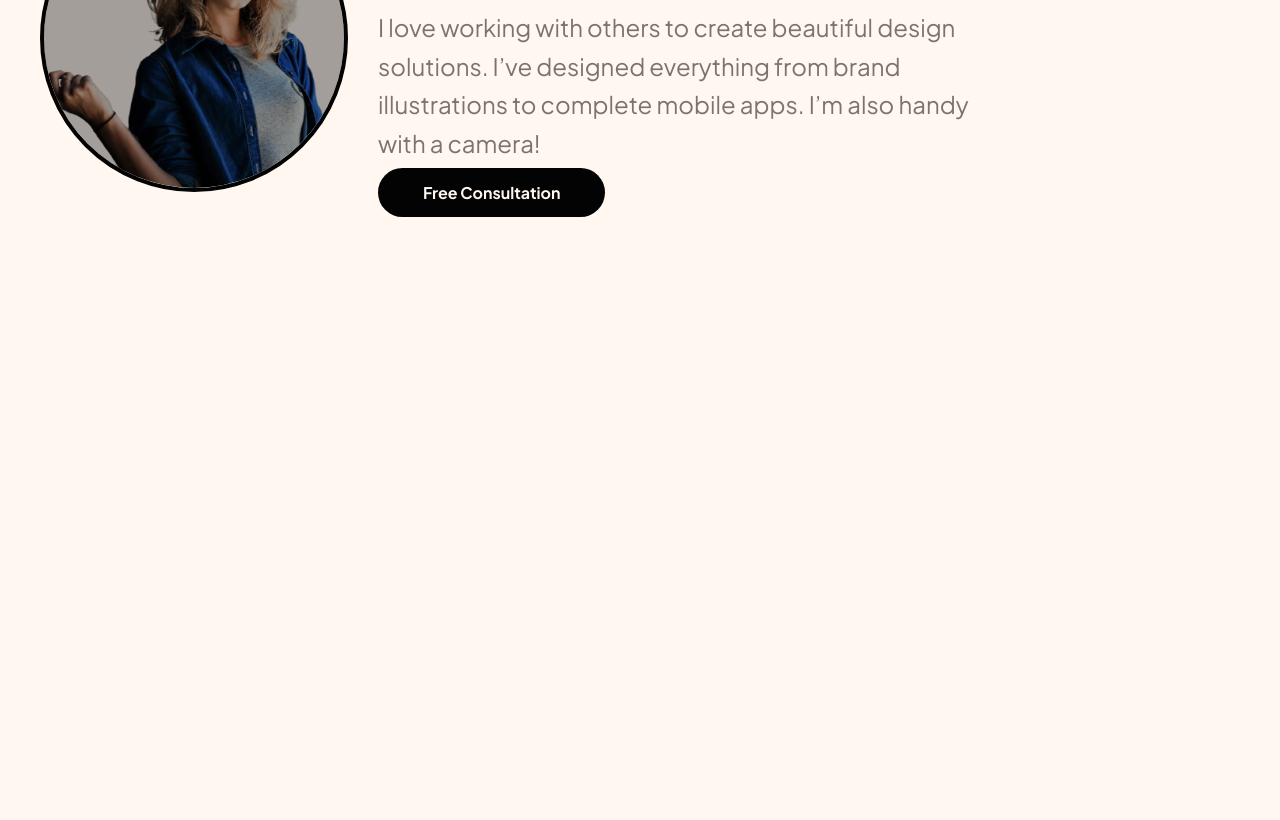
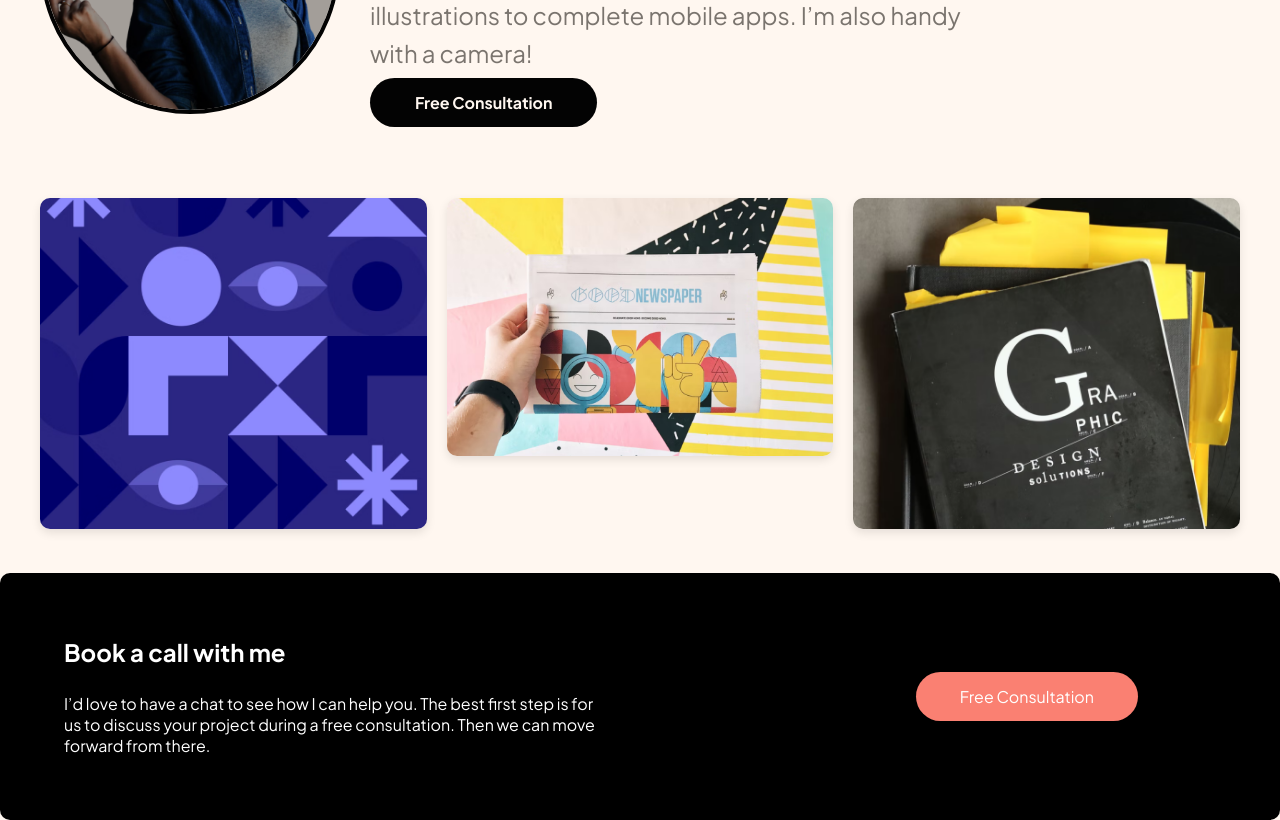
Before and after one commit to Melocotongo/grid-pagina, a plain HTML site: page index.html in a window 1280 px wide. Shown: the part 775-1595 px from the top of the page. Before the commit the page ends 1026 px from the top, so only its background shows below. Drawn offline with Linux system fonts and the light colour scheme.

Commit message:
inpmlementacion de mediaquires

```diff
--- a/index.html
+++ b/index.html
@@ -27,7 +27,7 @@
       </p>
     </div>
 
-    <div class="card-container">
+    <section class="card-container">
       <div class="card graphic-design">
         <div class="card-content">
           <img src="Group 2.png" alt="graphic-design">
@@ -46,7 +46,7 @@
           <h2>Photography</h2>
         </div>
       </div>
-    </div>
+    </section>
 
 
     <section id="about">
@@ -61,6 +61,34 @@
       </div>
     </div>
   </section>
+
+  <section id="gallery">
+    <div class="gallery-content">
+      <div class="gallery-item">
+        <img src="Bitmap (1).png" alt="Art">
+      </div>
+      <div class="gallery-item">
+        <img src="Bitmap.png" alt="Newspaper">
+      </div>
+      <div class="gallery-item">
+        <img src="Bitmap Copy 2.png" alt="Book">
+      </div>
+    </div>
+  </section>
+
+
+  <section id="consultation">
+    <div class="text-content-c">
+        <h2>Book a call with me</h2>
+        <p>I’d love to have a chat to see how I can help you. The best first step is for us to discuss your project during a free consultation. Then we can move forward from there.</p>
+    </div>
+
+    <div class="button-container">
+        <a href="#" class="button">Free consultation</a>
+
+    </div>
+
+</section>
 </body>
 
 </html>
--- a/styles.css
+++ b/styles.css
@@ -1,3 +1,8 @@
+*{
+  margin: 0;
+  box-sizing: border-box;
+}
+
 body {
   background-color: #FFF7F0;
   color: #030303;
@@ -51,7 +56,8 @@ h1 {
   flex-direction: row;
   justify-content: center;
   gap: 24px;
-  padding: 20px; /
+  padding: 20px;
+
 }
 
 .card img{
@@ -67,6 +73,7 @@ h1 {
   border-radius: 16px;
   padding: 20px;
 }
+
 
 .graphic-design {
   background-color: #725AC1;
@@ -97,6 +104,24 @@ align-self: flex-end;
   width: 86px;
   height: 216px;
   align-self: flex-end;
+}
+
+@media (max-width: 768px) {
+  .card-container {
+    display: flex;
+    flex-direction: column;
+    gap: 20px;
+    padding: 0;
+  }
+
+  .card {
+    width: 100%;
+    margin: 0;
+  }
+
+  .card-content {
+    width: 100%;
+  }
 }
 
 
@@ -148,3 +173,93 @@ align-self: flex-end;
   max-width: 1200px;
   margin: 0 auto;
 }
+
+
+#gallery {
+  background-color: #FFF7F0;
+  padding: 40px 20px;
+  display: flex;
+  justify-content: center;
+  align-items: center;
+}
+
+.gallery-content {
+  display: grid;
+  grid-template-columns: 1fr 1fr 1fr;
+  gap: 20px;
+  max-width: 1200px;
+  margin: 0 auto;
+}
+
+.gallery-item img {
+  width: 100%;
+  height: auto;
+  border-radius: 10px;
+  box-shadow: 0px 4px 10px rgba(0, 0, 0, 0.1);
+}
+
+
+@media (max-width: 768px) {
+  #gallery {
+    padding: 20px 10px;
+  }
+
+  .gallery-content {
+    grid-template-columns: 1fr;
+    gap: 15px;
+  }
+
+  .gallery-item img {
+    border-radius: 8px;
+    box-shadow: 0px 3px 8px rgba(0, 0, 0, 0.1);
+  }
+}
+
+
+
+
+#consultation{
+  background-color: black;
+  color: white;
+  border-radius: 10px;
+  padding-block: 4rem;
+  padding-inline: 4.625rem;
+  text-align: center;
+  display: flex;
+  flex-direction: column;
+  align-items: center;
+  gap: 1.625rem;
+}
+
+
+.text-content-c{
+  display: flex;
+  flex-direction: column;
+  gap: 1.625rem;
+}
+
+.button{
+  background-color: salmon;
+  color: inherit;
+  padding-block: 0.875rem;
+  padding-inline: 2.75rem;
+  border-radius: 100vw;
+  text-decoration: none;
+  text-transform: capitalize;
+  display: block;
+  width: fit-content;
+}
+
+
+@media (width > 768px) {
+  #consultation{
+   flex-direction: row;
+   text-align: left;
+   justify-content: space-between;
+   padding-inline: 4rem 8.875rem;
+  }
+
+  .text-content-c {
+      max-width: 540px;
+  }
+}
```
Also changed, not shown: Bitmap (1).png (added), Bitmap Copy 2.png (added), Bitmap.png (added).
